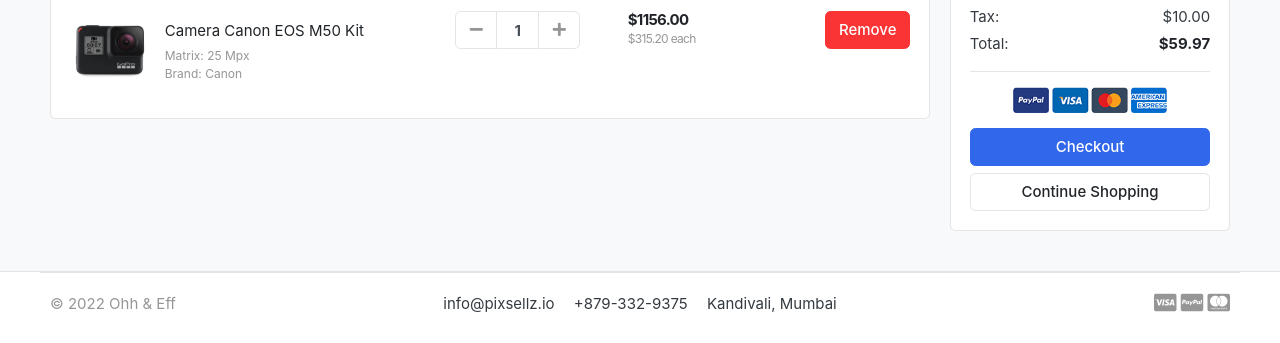
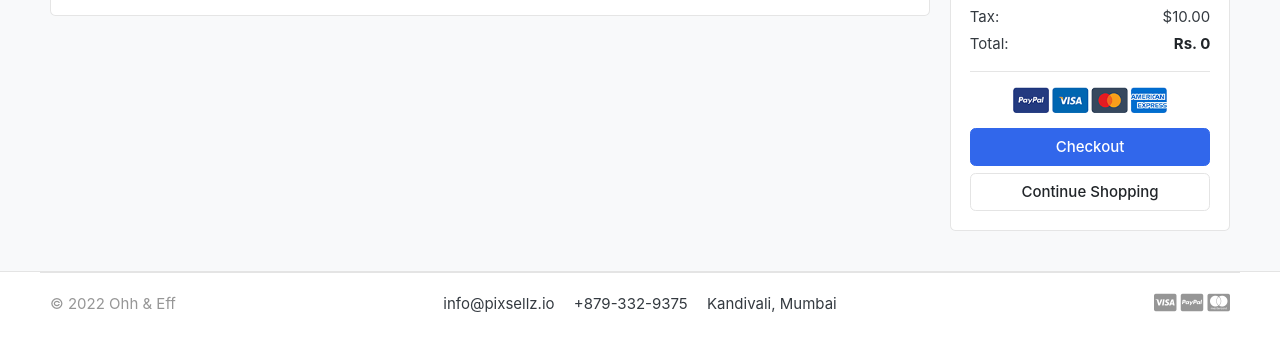
Before and after one commit to beingyoyo/e-commerce, a Django app: page /cart/ in a window 1280 px wide. Shown: the part 199-542 px from the top of the page. Run offline with Django 4.2, Linux system fonts and the light colour scheme; data comes from the database, SQL or seed files in the repository; both versions use the stored data as it was after the commit; some libraries are stand-ins or nearby versions; some web fonts are replaced.

Commit message:
calculation changes

```diff
--- a/carts/models.py
+++ b/carts/models.py
@@ -14,5 +14,7 @@ class CartItem(models.Model):
     quantity = models.IntegerField()
     is_active = models.BooleanField(default=True)
 
+    def sub_total(self):
+        return self.product.price * self.quantity
     def __str__(self) -> str:
         return self.product
--- a/carts/views.py
+++ b/carts/views.py
@@ -2,10 +2,25 @@ from django.shortcuts import render, redirect
 from carts.models import Cart, CartItem
 from store.models import Product
 from django.core.exceptions import ObjectDoesNotExist
+from django.http import HttpResponse
 
 # Create your views here.
-def cart(request):
-    return render(request, 'store/cart.html')
+def cart(request, total = 0, quantity = 0, cart_items = None):
+    try:
+        cart = Cart.objects.get(cart_id = _cart_id(request))
+        cart_items = CartItem.objects.filter(cart=cart, is_active=True)
+        for cart_item in cart_items:
+            total += (cart_item.product.price * cart_item.quantity)
+            quantity += cart_item.quantity
+    except ObjectDoesNotExist:
+        pass
+
+    context = {
+        'total' : total,
+        'quantity' : quantity,
+        'cart_items' : cart_items
+    }
+    return render(request, 'store/cart.html', context=context)
 
 def _cart_id(request):
     cart = request.session.session_key
--- a/templates/store/cart.html
+++ b/templates/store/cart.html
@@ -20,13 +20,14 @@
     </tr>
     </thead>
     <tbody>
+    {% for cart_item in cart_items %}
     <tr>
         <td>
             <figure class="itemside align-items-center">
-                <div class="aside"><img src="./images/items/11.jpg" class="img-sm"></div>
+                <div class="aside"><img src="{{cart_item.product.images.url}}" class="img-sm"></div>
                 <figcaption class="info">
-                    <a href="#" class="title text-dark">Camera Canon EOS M50 Kit</a>
-                    <p class="text-muted small">Matrix: 25 Mpx <br> Brand: Canon</p>
+                    <a href="#" class="title text-dark">{{cart_item.product.product_name | capfirst}}</a>
+                    <p class="text-muted small">Color: 25 Mpx <br> Size: Oh & Eff</p>
                 </figcaption>
             </figure>
         </td>
@@ -35,27 +36,26 @@
                         <div class="col">
                             <div class="input-group input-spinner">
                                 <div class="input-group-prepend">
-                                <button class="btn btn-light" type="button" id="button-plus"> <i class="fa fa-minus"></i> </button>
+                                <a href="{% url 'add_cart' cart_item.product.id %}" class="btn btn-light" type="button" id="button-plus"> <i class="fa fa-minus"></i> </a>
                                 </div>
-                                <input type="text" class="form-control"  value="1">
+                                <input type="text" class="form-control"  value="{{ cart_item.quantity }}">
                                 <div class="input-group-append">
-                                <button class="btn btn-light" type="button" id="button-minus"> <i class="fa fa-plus"></i> </button>
+                                <a href= "{% url 'add_cart' cart_item.product.id %}"class="btn btn-light" type="button" id="button-minus"> <i class="fa fa-plus"></i> </a>
                                 </div>
                             </div> <!-- input-group.// -->
                         </div> <!-- col.// -->
         </td>
         <td>
             <div class="price-wrap">
-                <var class="price">$1156.00</var>
-                <small class="text-muted"> $315.20 each </small>
+                <var class="price">Rs. {{ cart_item.sub_total }}</var>
+                <small class="text-muted">Rs.{{cart_item.product.price}} each </small>
             </div> <!-- price-wrap .// -->
         </td>
         <td class="text-right">
         <a href="" class="btn btn-danger"> Remove</a>
         </td>
     </tr>
-
-
+    {% endfor %}
     </tbody>
     </table>
     </div> <!-- card.// -->
@@ -75,7 +75,7 @@
                 </dl>
                 <dl class="dlist-align">
                   <dt>Total:</dt>
-                  <dd class="text-right text-dark b"><strong>$59.97</strong></dd>
+                  <dd class="text-right text-dark b"><strong>Rs. {{total}}</strong></dd>
                 </dl>
                 <hr>
                 <p class="text-center mb-3">
```
Also changed, not shown: db.sqlite3.
